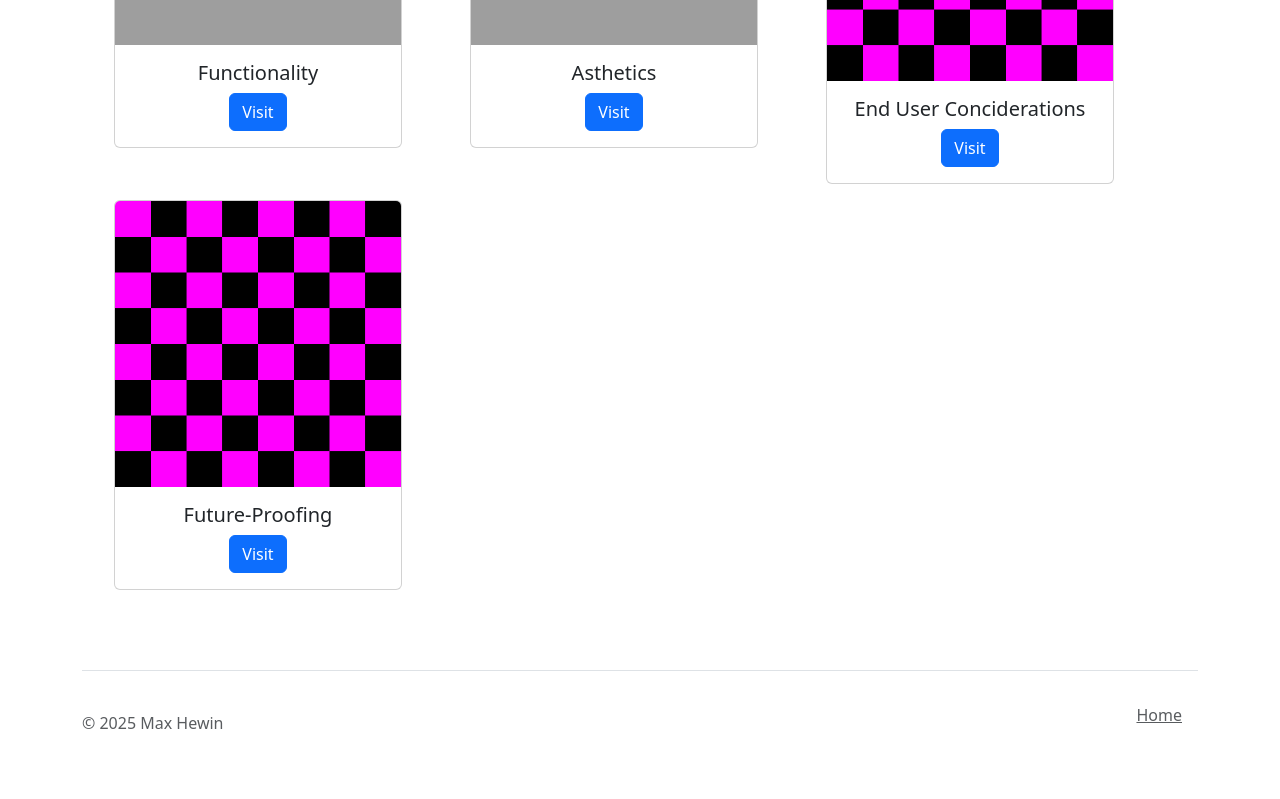
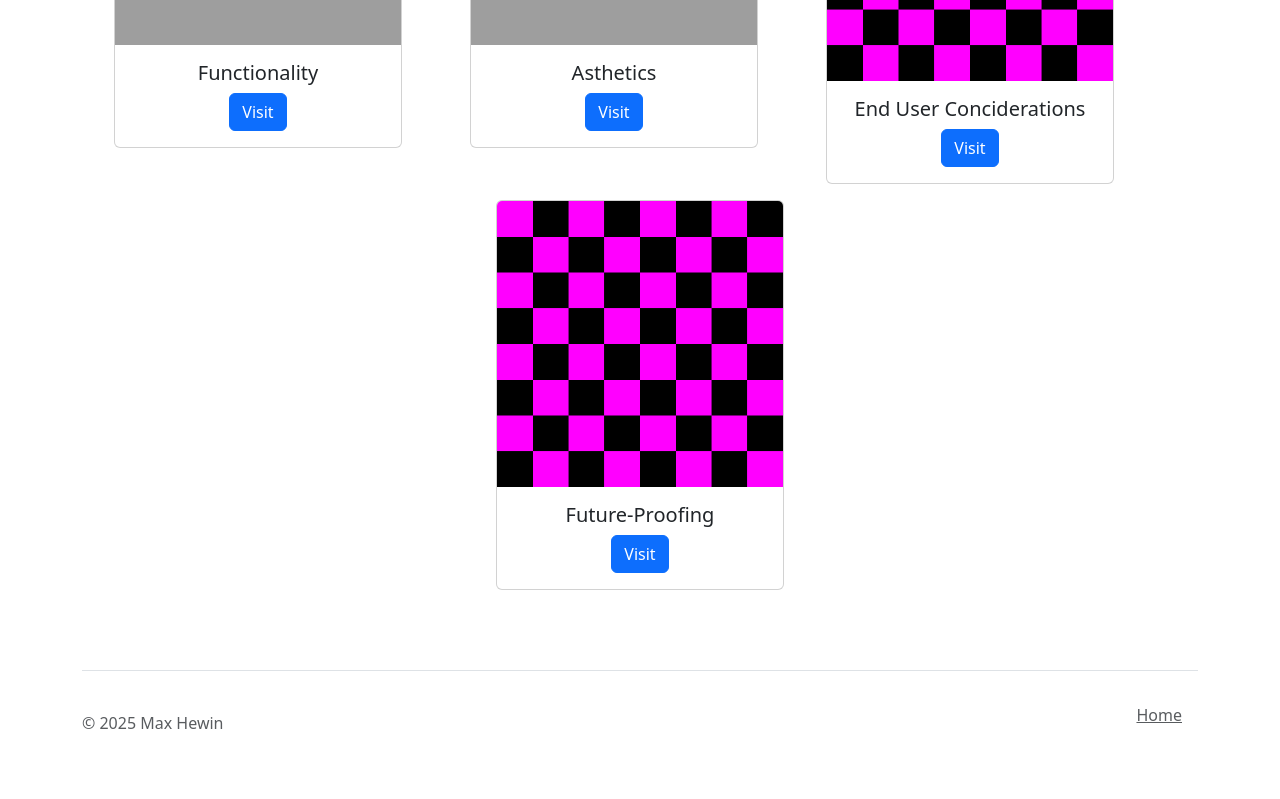
Before and after one commit to orangemaxx/RelevantImplications, a Flask app: template templates/pages/index.html in a window 1280 px wide. Shown: the part 1807-2606 px from the top of the page. Run offline with Flask 3, Linux system fonts and the light colour scheme; the template is opened without the code that fills it, so the values that code supplies are empty; parts of the project's set-up code (start-up, migrations or seed data) failed here and were passed over; some libraries are stand-ins or nearby versions; grey boxes are pictures that could not be loaded.

Commit message:
Fixed issue with centering

```diff
--- a/scss/main.scss
+++ b/scss/main.scss
@@ -5,6 +5,7 @@
 // Option B: Include parts of Bootstrap
 
 // 1. Include functions first (so you can manipulate colors, SVGs, calc, etc)
+
 @import "../bootstrap/scss/functions";
 
 // 2. Include any default variable overrides here
@@ -15,6 +16,7 @@
 
 
 // 3. Include remainder of required Bootstrap stylesheets (including any separate color mode stylesheets)
+
 @import "../bootstrap/scss/variables";
 @import "../bootstrap/scss/variables-dark";
 
--- a/templates/pages/index.html
+++ b/templates/pages/index.html
@@ -10,7 +10,7 @@
     </div>
     <!-- TODO: come back and center ts grid system i actually gotta start doing stuff so i give up on this for now come back later -->
     <div class="container text-center mt-0 p-5">
-        <div class="row align-items-center">
+        <div class="row align-items-center justify-content-center">
             <div class="col-sm p-2">
                 <div class="card" style="width: 18rem;">
                     <img src="/static/img/rel-impl/health-safety.png" alt="Security" class="card-img-top">
@@ -119,7 +119,7 @@
                     </div>
                 </div>
             </div>
-            <div class="col-sm p-2">
+            <div class="col-sm p-2 flex-grow-0">
                 <div class="card" style="width: 18rem;">
                     <img src="/static/img/Debugempty.png" alt="Future-Proofing" class="card-img-top">
                     <div class="card-body">
```
Also changed, not shown: 1 other file.
